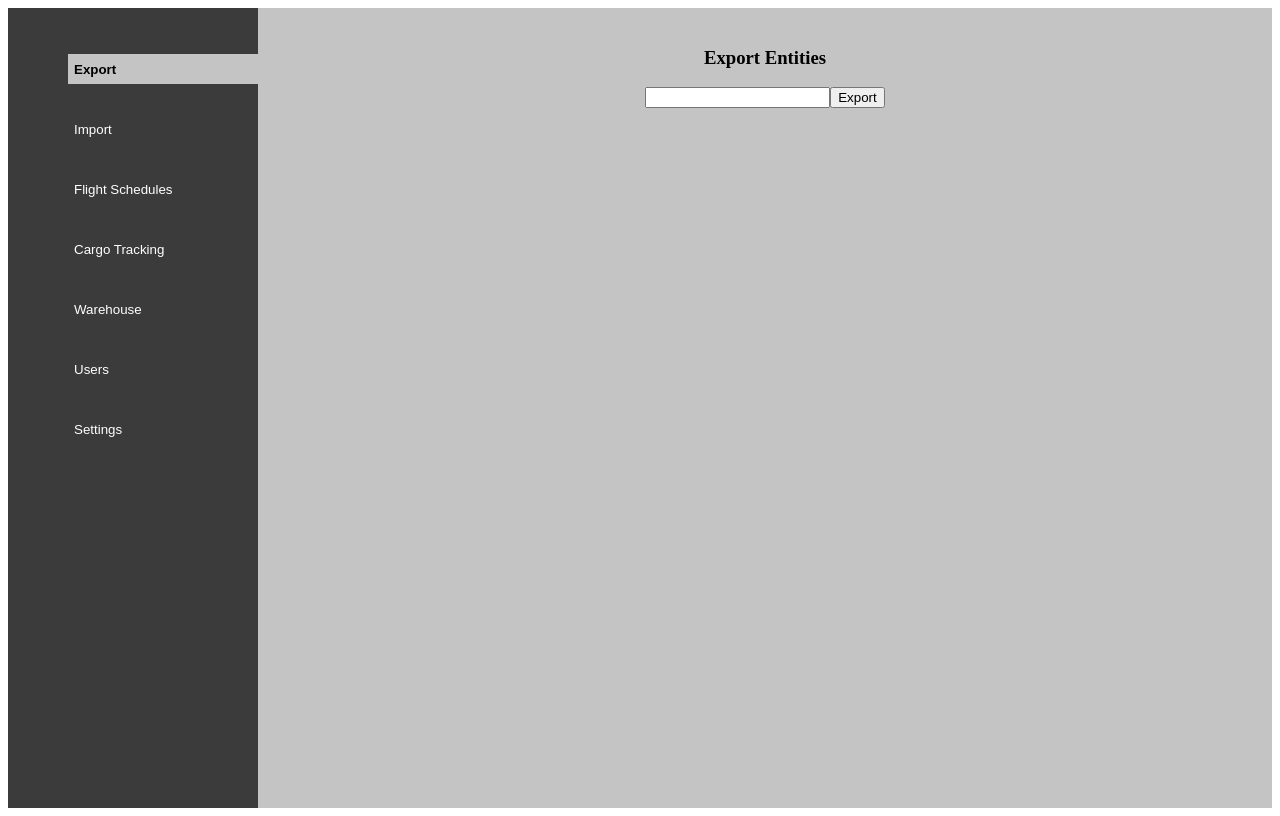
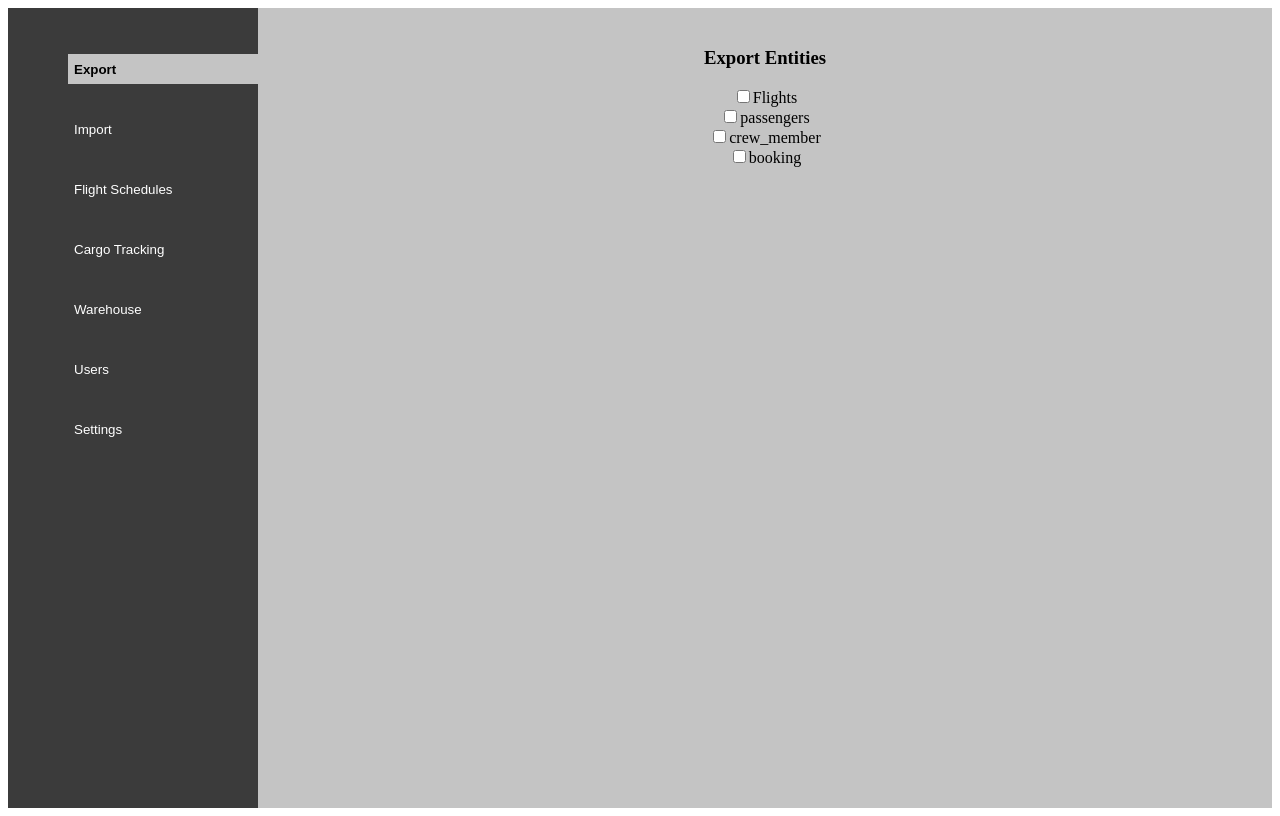
Before and after one commit to Loxiuz/Hovedopgave_DAT_F25_Frontend, a React (Vite) app: page /export in a window 1280 px wide. Built offline with nearby package versions, Linux system fonts and the light colour scheme.

Commit message:
US33: Implementér resten af export input form i frontend (Doing)

```diff
--- a/src/api/exportApi.ts
+++ b/src/api/exportApi.ts
@@ -3,7 +3,7 @@ import type { ExportRequestDTO } from "../types";
 
 const exportUrl = `${API_URL}/export`;
 
-export async function createExportRequest(ExportRequestDTO: ExportRequestDTO): Promise<void> {
+async function createExportRequest(ExportRequestDTO: ExportRequestDTO): Promise<void> {
     const response = await fetch(exportUrl, {
         method: "POST",
         headers: {
@@ -32,3 +32,5 @@ async function downloadFile(response: Response){
 
     window.URL.revokeObjectURL(url);
 }
+
+export { createExportRequest };
--- a/src/export/ExportForm.tsx
+++ b/src/export/ExportForm.tsx
@@ -3,6 +3,12 @@ import type { ExportRequestDTO } from "../types";
 import { createExportRequest } from "../api/exportApi";
 
 export default function ExportForm() {
+    const validEntities = [
+        { entity: "Flights", validFilterFields: ["flightNumber", "departureTime", "arrivalTime"] },
+        { entity: "passengers", validFilterFields: ["id"] },
+        { entity: "crew_member", validFilterFields: ["id"] },
+        { entity: "booking", validFilterFields: ["flightNumber", "status", "passengerId"] },
+    ]
     const [formData, setFormData] = useState<ExportRequestDTO>({
         employeeId: 1,
         exportFormat: "csv",
@@ -10,6 +16,14 @@ export default function ExportForm() {
         appliedFilters: "",
         fileName: "export.csv",
     });
+    // const [selectedEntities, setSelectedEntities] = useState<string[]>([]);
+    // const [appliedFilters, setAppliedFilters] = useState<[]>([]);
+    // const [exportFormat, setExportFormat] = useState<string>("csv");
+    // const [fileName, setFileName] = useState<string>("export.csv");
+
+    useEffect(() => {
+        console.log("Selected entities:", formData.selectedEntities);
+    }, [formData]);
 
     function handleFormChange(event: React.ChangeEvent<HTMLFormElement>) {
         const { name, value } = event.target;
@@ -19,22 +33,42 @@ export default function ExportForm() {
         }));
     }
 
-    useEffect(() => {
-        console.log("Selected entities:", formData.selectedEntities);
-    }, [formData]);
-
     async function handleFormSubit(event: React.FormEvent<HTMLFormElement>) {
         event.preventDefault();
         const body = formData;
         createExportRequest(body)
     }
 
+    function renderEntityCheckboxes() {
+        return validEntities.map((entity) => (
+            <div key={entity.entity}>
+                <label>
+                    <input
+                        type="checkbox"
+                        name="selectedEntities"
+                        value={entity.entity}
+                        checked={formData.selectedEntities.includes(entity.entity)}
+                        onChange={(e) => {
+                            const isChecked = e.target.checked;
+                            setFormData((prev) => ({
+                                ...prev,
+                                selectedEntities: isChecked
+                                    ? prev.selectedEntities + entity.entity + ","
+                                    : prev.selectedEntities.replace(entity.entity + ",", ""),
+                            }));
+                        }}
+                    />
+                    {entity.entity}
+                </label>
+            </div>
+        ));
+    }
+
     return (
         <>
             <h3>Export Entities</h3>
             <form onChange={handleFormChange} onSubmit={handleFormSubit}>
-                <input type="text" name="selectedEntities" id="selectedEntities" />
-                <input type="submit" value="Export" />
+                {renderEntityCheckboxes()}
             </form>
         </>
     )
```
